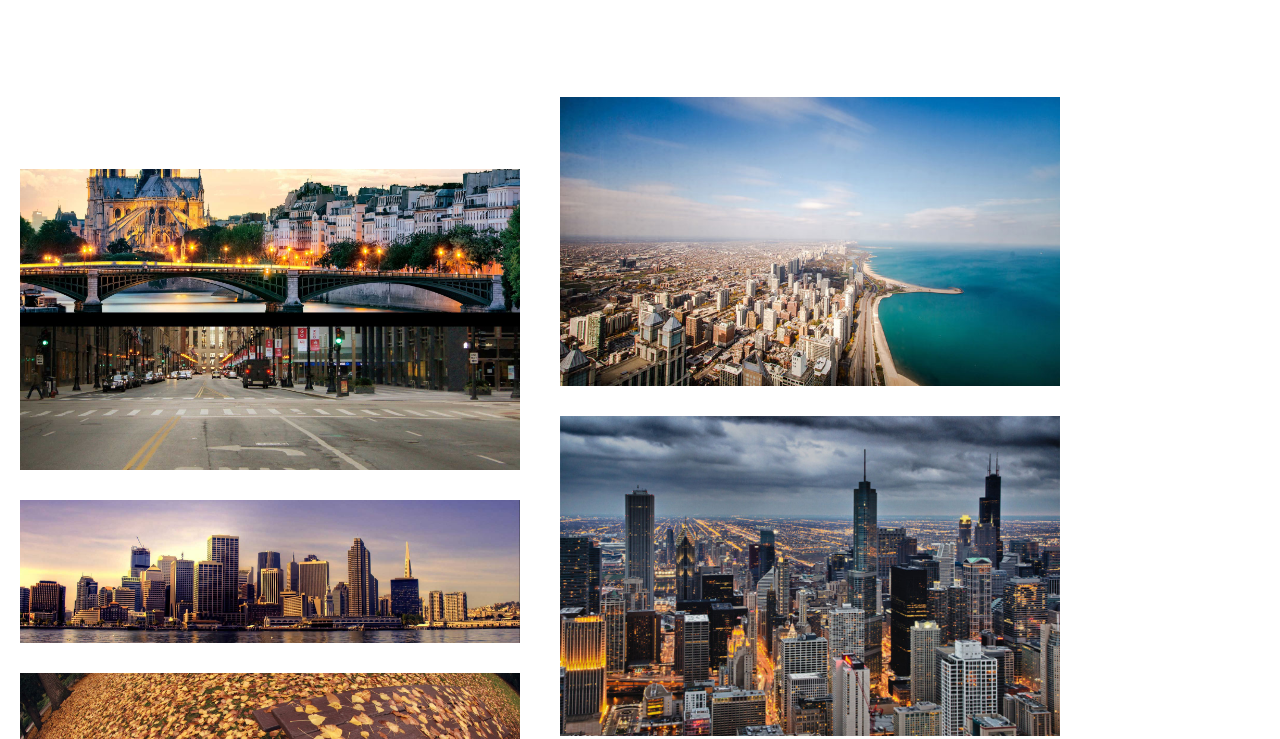
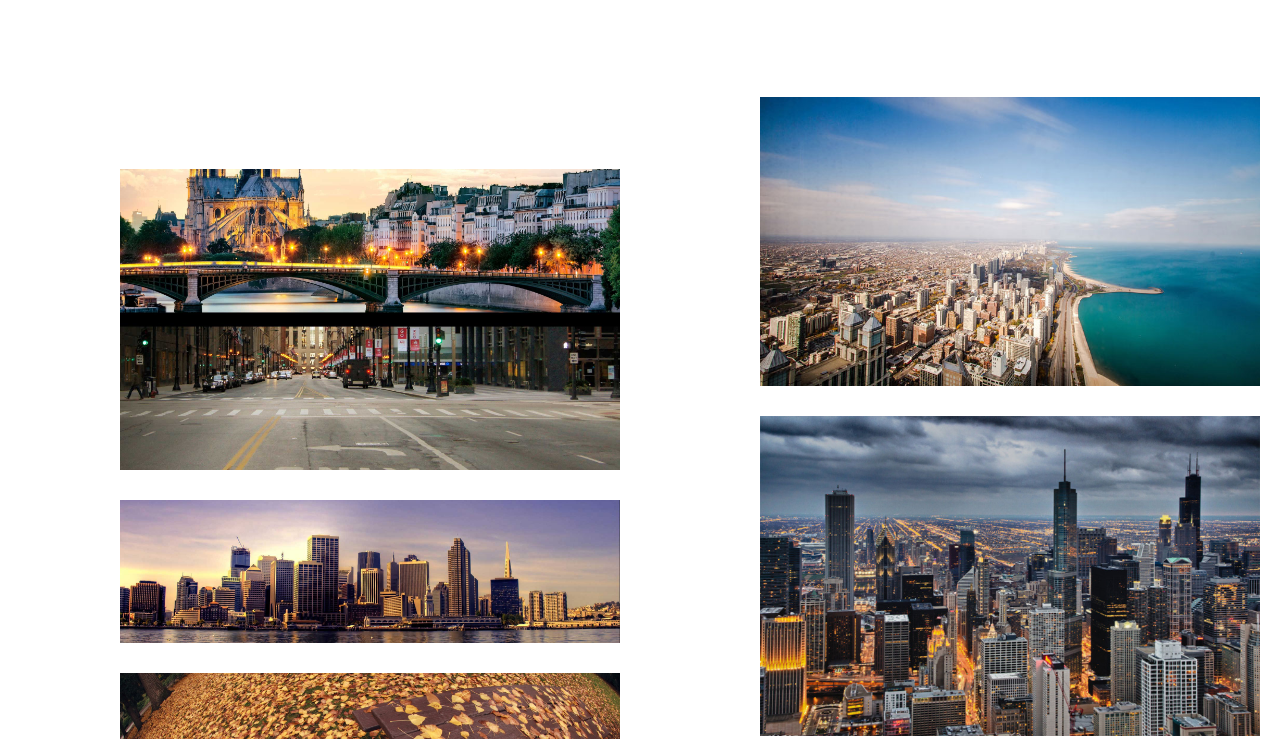
Before and after one commit to ccyilia/GirlscodingDayDemo, a website: page post.html in a window 1280 px wide. Shown: the part 479-1218 px from the top of the page. Drawn offline with nearby package versions, Linux system fonts and the light colour scheme.

Commit message:
modify custom.css
1、修改样式

```diff
--- a/css/custom.css
+++ b/css/custom.css
@@ -1,10 +1,11 @@
 .photowall{
   text-align:center;
   margin:0 auto;
-  position:relative；
-  width: 1024px;
+  position:relative;
+  width: 100%;
   height: 1000px}
 table,td,th{
+  width: 100%;
   border:0;
   text-align:center
 }
```
